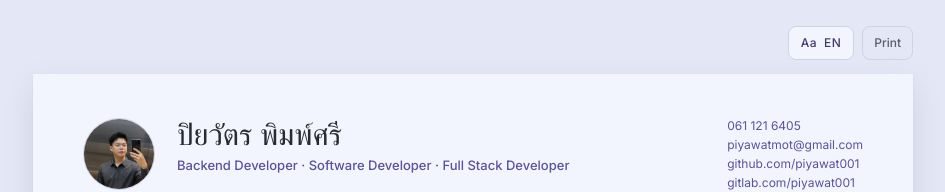
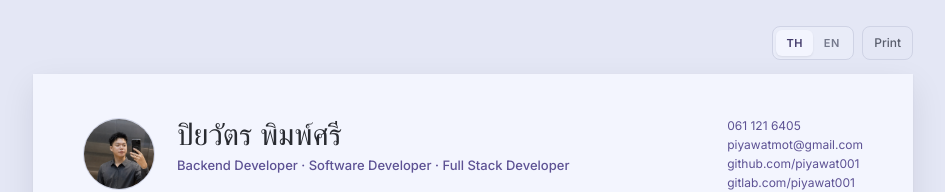
Before and after one commit to piyawat001/resume, a Vue app: page / in a window 1280 px wide. Shown: the top 192 px of the page, without its empty margins (167-1112 px from the left). Built offline with nearby package versions, Linux system fonts and the light colour scheme; a web font is replaced by a local one.

Commit message:
Improve language toggle UI

```diff
--- a/src/App.vue
+++ b/src/App.vue
@@ -37,9 +37,16 @@ onMounted(() => {
 <template>
   <main class="page-shell">
     <div class="toolbar" data-print-hide>
-      <button class="toolbar-button" type="button" :aria-label="data.labels.language" @click="toggleLang">
-        <span aria-hidden="true">Aa</span>
-        <span>{{ nextLang.toUpperCase() }}</span>
+      <button
+        class="language-toggle"
+        type="button"
+        role="switch"
+        :aria-checked="lang === 'en'"
+        :aria-label="data.labels.language"
+        @click="toggleLang"
+      >
+        <span :class="{ active: lang === 'th' }">TH</span>
+        <span :class="{ active: lang === 'en' }">EN</span>
       </button>
       <button class="icon-button" type="button" :aria-label="data.labels.print" @click="printPage">
         <span aria-hidden="true">Print</span>
--- a/src/styles.css
+++ b/src/styles.css
@@ -66,7 +66,6 @@ a {
   gap: 8px;
 }
 
-.toolbar-button,
 .icon-button {
   display: inline-flex;
   min-height: 34px;
@@ -81,9 +80,35 @@ a {
   font: 500 12px/1 Inter, system-ui, sans-serif;
 }
 
-.toolbar-button {
-  padding: 7px 12px;
+.language-toggle {
+  position: relative;
+  display: inline-grid;
+  grid-template-columns: 1fr 1fr;
+  width: 82px;
+  min-height: 34px;
+  align-items: center;
+  border: 1px solid #cfd3e5;
+  border-radius: 8px;
+  background: #e9ecf8;
+  color: #75798c;
+  cursor: pointer;
+  font: 600 11px/1 Inter, system-ui, sans-serif;
+  padding: 3px;
+}
+
+.language-toggle span {
+  display: inline-flex;
+  min-height: 26px;
+  align-items: center;
+  justify-content: center;
+  border-radius: 6px;
   letter-spacing: 0.04em;
+}
+
+.language-toggle span.active {
+  background: #f3f5fe;
+  color: #423a6a;
+  box-shadow: 0 1px 2px rgba(20, 22, 34, 0.08);
 }
 
 .icon-button {
@@ -92,10 +117,9 @@ a {
   background: transparent;
 }
 
-.toolbar-button:hover,
+.language-toggle:hover,
 .icon-button:hover {
   border-color: #b5abfc;
-  background: #f5f4ff;
   color: #423a6a;
 }
 
```
